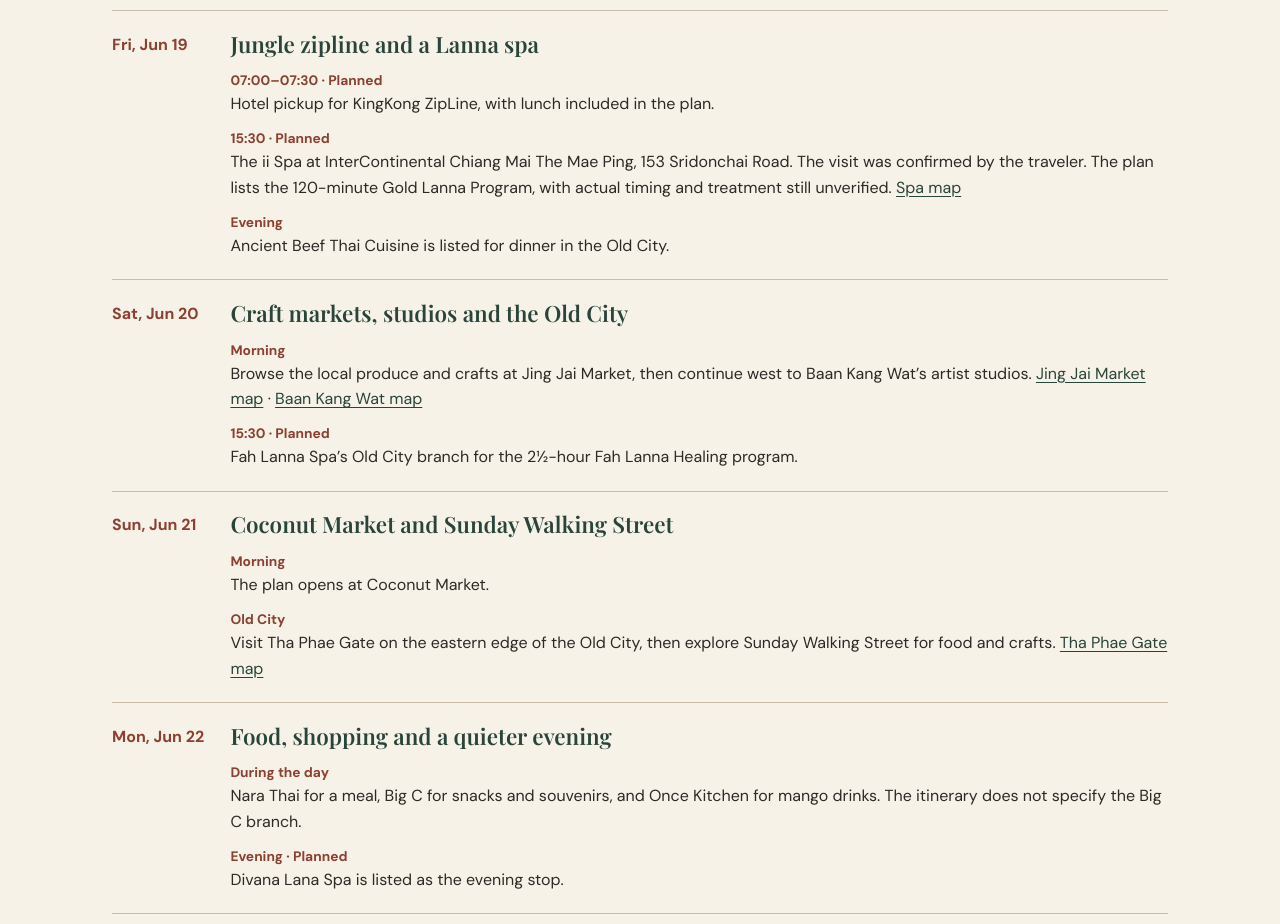
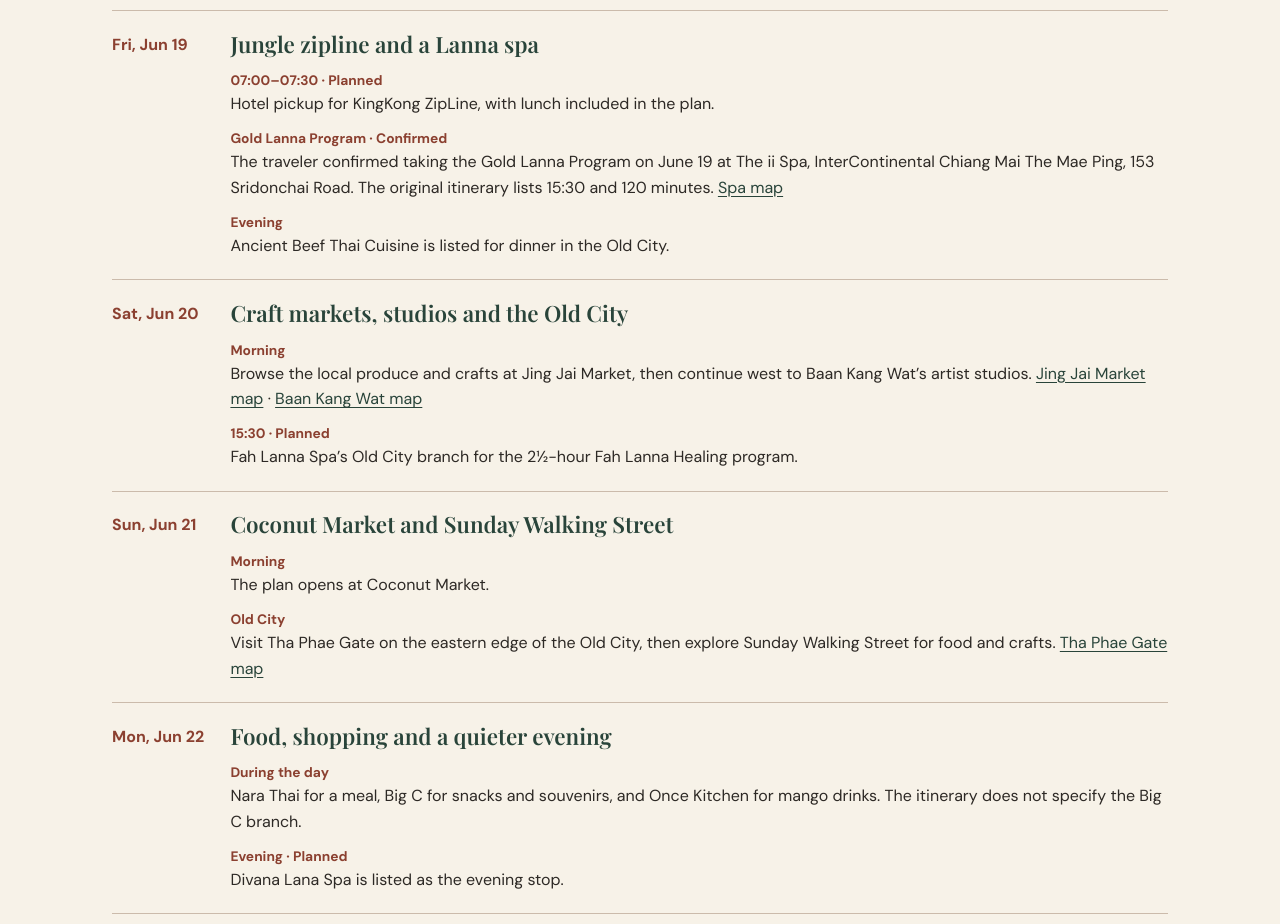
Before and after one commit to cat8me/cat8me.github.io, a plain HTML site: page trips/003-2026-06-chiang-mai/index.html in a window 1280 px wide. Shown: the part 1400-2324 px from the top of the page. Drawn offline with nearby package versions, Linux system fonts and the light colour scheme.

Commit message:
Confirm June 19 Gold Lanna treatment at The ii Spa

```diff
--- a/trips/003-2026-06-chiang-mai/index.html
+++ b/trips/003-2026-06-chiang-mai/index.html
@@ -73,7 +73,7 @@ footer { border-top: 1px solid var(--line); padding-block: 1rem 2rem; }
     </article>
     <article class="day" id="day-2">
       <time datetime="2026-06-19">Fri, Jun 19</time><h3>Jungle zipline and a Lanna spa</h3>
-      <dl class="slots"><div><dt class="slot-label">07:00–07:30 · Planned</dt><dd>Hotel pickup for KingKong ZipLine, with lunch included in the plan.</dd></div><div><dt class="slot-label">15:30 · Planned</dt><dd>The ii Spa at InterContinental Chiang Mai The Mae Ping, 153 Sridonchai Road. The visit was confirmed by the traveler. The plan lists the 120-minute Gold Lanna Program, with actual timing and treatment still unverified. <a href="https://www.google.com/maps/search/?api=1&amp;query=The%20ii%20Spa%20InterContinental%20Chiang%20Mai%20The%20Mae%20Ping%20153%20Sridonchai%20Road">Spa map</a></dd></div><div><dt class="slot-label">Evening</dt><dd>Ancient Beef Thai Cuisine is listed for dinner in the Old City.</dd></div></dl>
+      <dl class="slots"><div><dt class="slot-label">07:00–07:30 · Planned</dt><dd>Hotel pickup for KingKong ZipLine, with lunch included in the plan.</dd></div><div><dt class="slot-label">Gold Lanna Program · Confirmed</dt><dd>The traveler confirmed taking the Gold Lanna Program on June 19 at The ii Spa, InterContinental Chiang Mai The Mae Ping, 153 Sridonchai Road. The original itinerary lists 15:30 and 120 minutes. <a href="https://www.google.com/maps/search/?api=1&amp;query=The%20ii%20Spa%20InterContinental%20Chiang%20Mai%20The%20Mae%20Ping%20153%20Sridonchai%20Road">Spa map</a></dd></div><div><dt class="slot-label">Evening</dt><dd>Ancient Beef Thai Cuisine is listed for dinner in the Old City.</dd></div></dl>
     </article>
     <article class="day" id="day-3">
       <time datetime="2026-06-20">Sat, Jun 20</time><h3>Craft markets, studios and the Old City</h3>
```
